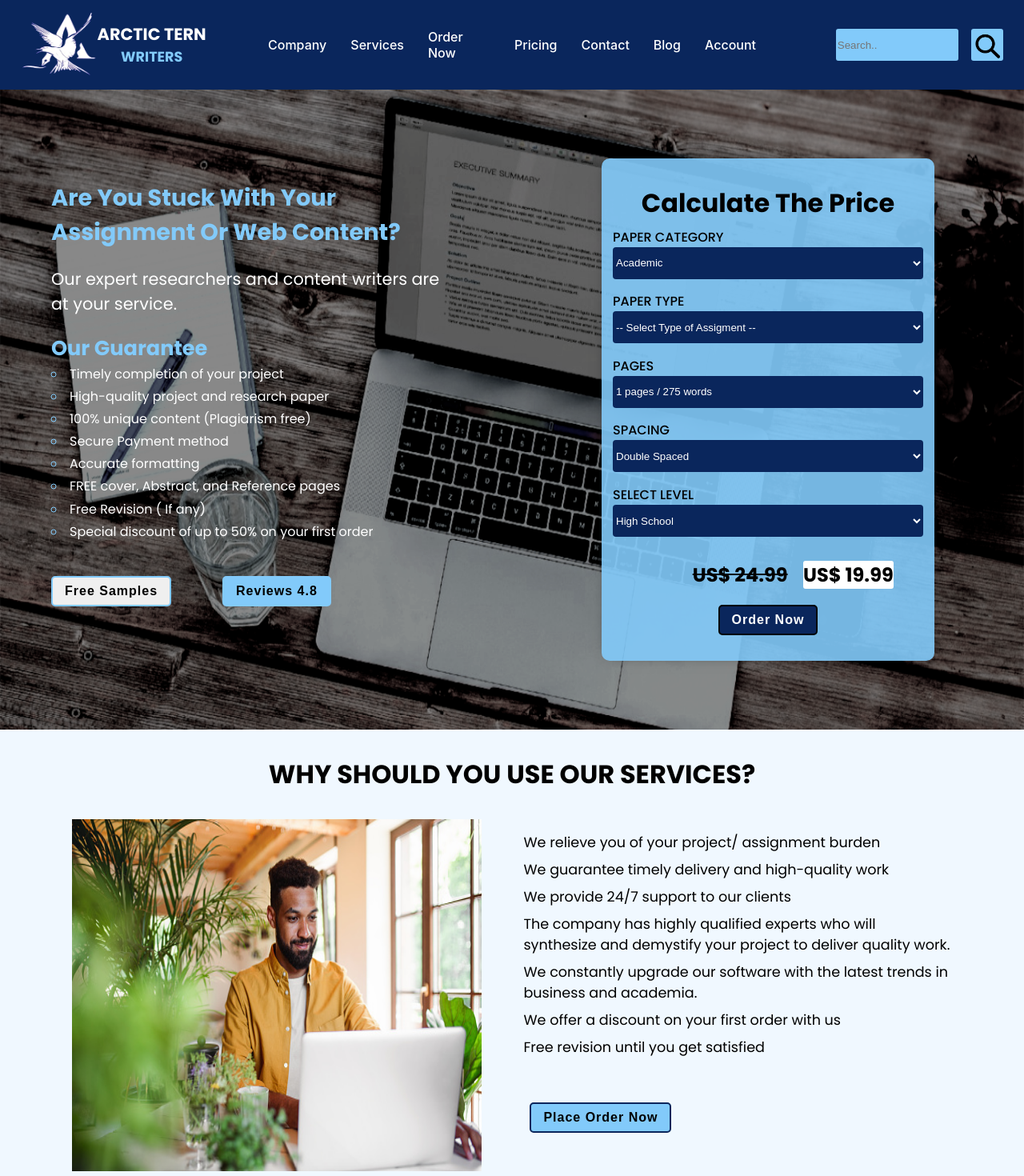
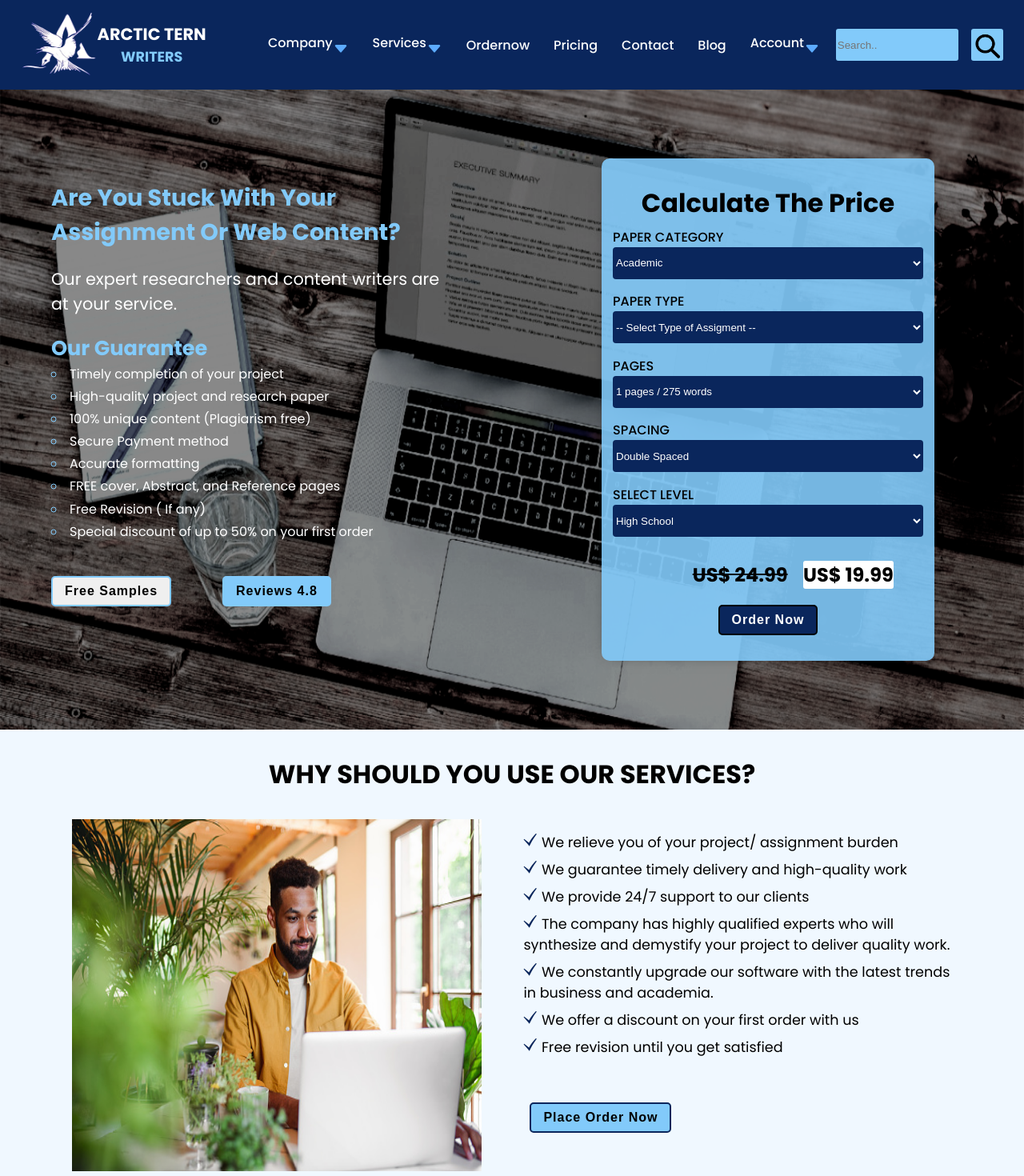
Before and after one commit to Marklanet/Arctictern-Frorntend, a React (Create React App) app: page / in a window 1280 px wide. Shown: the top 1470 px of the page at 80% size. Built offline with nearby package versions, Linux system fonts and the light colour scheme.

Commit message:
corrections

```diff
--- a/src/components/common/topbar/Topbar.jsx
+++ b/src/components/common/topbar/Topbar.jsx
@@ -5,6 +5,10 @@ import search from "../../../images/search.png";
 import togle from "../../../images/togle.png";
 import untogle from "../../../images/untogle.png";
 import Dropdown from "./dropdown/Dropdown";
+import { FaBars, FaArrowAltCircleDown } from "react-icons/fa";
+import { MdOutlineCancel } from "react-icons/md";
+import { BsFillCaretDownFill } from "react-icons/bs";
+
 import Dropdownside from "./dropdownside/Dropdownside";
 import {
   navlist,
@@ -85,7 +89,7 @@ export default function Topbar() {
           <li onMouseEnter={onMouseEnter2} onMouseLeave={onMouseLeave2}>
             <Link to="/">
               Company
-              <i className="fas fa-caret-down" />
+              <BsFillCaretDownFill className="topicon" />
             </Link>
             {dropdown2 && (
               <Dropdown
@@ -96,7 +100,9 @@ export default function Topbar() {
           </li>
 
           <li onMouseEnter={onMouseEnter3} onMouseLeave={onMouseLeave3}>
-            <Link to="services">Services</Link>
+            <Link to="services">
+              Services <BsFillCaretDownFill className="topicon" />
+            </Link>
             {dropdown3 && (
               <Dropdownside
                 articlelist={articlelist}
@@ -106,7 +112,7 @@ export default function Topbar() {
           </li>
 
           <li>
-            <Link to="order">Order now</Link>
+            <Link to="order">Ordernow</Link>
           </li>
 
           <li>
@@ -121,7 +127,10 @@ export default function Topbar() {
             <Link to="blog">Blog</Link>
           </li>
           <li onMouseEnter={onMouseEnter} onMouseLeave={onMouseLeave}>
-            <Link to="login">Account</Link>
+            <Link to="login">
+              Account
+              <BsFillCaretDownFill className="topicon" />
+            </Link>
             {dropdown && <Dropdown dropdata={accountdroplist} />}
           </li>
         </ul>
@@ -132,19 +141,17 @@ export default function Topbar() {
         </div>
 
         <div className="togle">
-          {click === true ? (
-            <img
-              src={untogle}
-              alt=""
+          {click === false ? (
+            <FaBars
+              className="icon"
               onClick={(e) => {
                 e.preventDefault();
                 handleClick();
               }}
             />
           ) : (
-            <img
-              src={togle}
-              alt=""
+            <MdOutlineCancel
+              className="icon"
               onClick={(e) => {
                 e.preventDefault();
                 handleClick();
--- a/src/components/common/topbar/dropdownside/Dropdownside.jsx
+++ b/src/components/common/topbar/dropdownside/Dropdownside.jsx
@@ -1,6 +1,7 @@
 import React from "react";
 import "./dropdownside.css";
 import { Link } from "react-router-dom";
+import { BsFillCaretRightFill } from "react-icons/bs";
 
 const Dropdownside = ({ articlelist, academiclist }) => {
   const [click, setClick] = React.useState(false);
@@ -30,6 +31,7 @@ const Dropdownside = ({ articlelist, academiclist }) => {
               onClick={() => setClick(false)}
             >
               Article Services
+              <BsFillCaretRightFill className="topicon" />
             </Link>
           </li>
 
@@ -49,6 +51,7 @@ const Dropdownside = ({ articlelist, academiclist }) => {
               onClick={() => setClick(false)}
             >
               Academic Services
+              <BsFillCaretRightFill className="topicon" />
             </Link>
           </li>
 
--- a/src/components/common/topbar/topbar.css
+++ b/src/components/common/topbar/topbar.css
@@ -77,8 +77,8 @@
     cursor: pointer;
     color: white;
     font-weight: 500;
-    font-family: -apple-system, BlinkMacSystemFont, 'Segoe UI', Roboto, 'Helvetica Neue', Arial, 'Noto Sans', sans-serif, 'Apple Color Emoji', 'Segoe UI Emoji', 'Segoe UI Symbol', 'Noto Color Emoji';
     font-variant: tabular-nums;
+
 }
 
 .largescreen>li:hover {
@@ -89,6 +89,8 @@
   }
 .topbar a{
     color: inherit;
+    display: flex;
+    flex-direction: row;
 }
 .upss>.search{
     width:25%;
@@ -106,7 +108,15 @@
     border: none;
     border-radius: 3px;
 }
+.topbar .topicon{
+    margin-top: 10px;
+    width: 2.5vh;
+    height: 2.5vh;
+    color: #5cabff;
 
+
+
+}
 
 .upss>.search>img{
     margin-left: 2vh;
@@ -123,12 +133,13 @@ display: none;
 
 
 }
-.togle>img{
+.togle>.icon{
     cursor: pointer;
     margin-right: 3vw;
-    height: 7vh !important ;
+    height: 6vh !important ;
     width:8vh!important;
     border-radius: 3px;
+    color: white;
     border: 2px solid rgb(130, 202, 250);
 }
 
@@ -160,6 +171,7 @@ display: none;
         font-size: calc(0.4rem + 1vw);
         margin-left: 0px;
         padding: 9px 5px;
+
     }
 
 }
--- a/src/pages/home/screen/screen.css
+++ b/src/pages/home/screen/screen.css
@@ -124,6 +124,12 @@
     }
 }
 @media (max-width: 576px) {
+    .screen{
+        position:unset;
+
+        height: max-content !important;
+
+    }
     .screen .form>p{
         font-size: calc(0.6rem + 1vw);
     }
@@ -133,27 +139,29 @@
         list-style:circle;
         font-size: calc(0.5rem + 1vw);
       }
-    .screen{
-        height: max-content !important;
-        min-height: 140vh;
-    }
+
     .screen>img{
        display: none;
     }
     .screen .left {
+        padding-top: 4vh;
         background-color: black;
         height: max-content;
         width: 100%;
     }
+    .screen .ontop{
+        position:unset;
+        margin-bottom: 5vh;
+        display: flex;
+        flex-direction: column;
+        height: max-content !important;
+    }
     .screen .right{
-        height:max-content !important;
+
         width: 100%;
         margin-top: 7.5vh;
     }
-    .screen .ontop{
-        display: flex;
-        flex-direction: column;
-    }
+
 
      .screen .right>div{
         width: 90%;
--- a/src/pages/home/testimonials/testimonial.css
+++ b/src/pages/home/testimonials/testimonial.css
@@ -37,6 +37,7 @@ height: 60vh;
     text-align: center;
     color: #0a265c;
     font-weight: 400;
+    font-size: calc(0.5rem + 1vw);
 }
   .slideshowSlider>div {
     display: inline-block;
@@ -80,10 +81,6 @@ height: 60vh;
 
   .slideshowDot.active >img {
     border: 5px solid #0a265c;
-
-      margin-bottom: 1vh;
-
-
   }
 
   @media (max-width: 576px) {
--- a/src/pages/home/whyus/Whyus.jsx
+++ b/src/pages/home/whyus/Whyus.jsx
@@ -1,5 +1,6 @@
 import React from "react";
 import "./whyus.css";
+import { GiCheckMark } from "react-icons/gi";
 
 import whyusimg from "../../../images/us.jpg";
 
@@ -13,19 +14,36 @@ export default function Whyus() {
         <img src={whyusimg} alt="" />
         <div className="whyyouneedus">
           <ul>
-            <li>We relieve you of your project/ assignment burden</li>
-            <li>We guarantee timely delivery and high-quality work</li>
-            <li>We provide 24/7 support to our clients</li>
             <li>
+              <GiCheckMark className="listicon" />
+              We relieve you of your project/ assignment burden
+            </li>
+            <li>
+              <GiCheckMark className="listicon" />
+              We guarantee timely delivery and high-quality work
+            </li>
+            <li>
+              <GiCheckMark className="listicon" />
+              We provide 24/7 support to our clients
+            </li>
+            <li>
+              <GiCheckMark className="listicon" />
               The company has highly qualified experts who will synthesize and
               demystify your project to deliver quality work.
             </li>
             <li>
+              <GiCheckMark className="listicon" />
               We constantly upgrade our software with the latest trends in
               business and academia.
             </li>
-            <li>We offer a discount on your first order with us</li>
-            <li>Free revision until you get satisfied</li>
+            <li>
+              <GiCheckMark className="listicon" />
+              We offer a discount on your first order with us
+            </li>
+            <li>
+              <GiCheckMark className="listicon" />
+              Free revision until you get satisfied
+            </li>
           </ul>
           <button>Place Order Now</button>
         </div>
--- a/src/pages/home/whyus/whyus.css
+++ b/src/pages/home/whyus/whyus.css
@@ -11,10 +11,13 @@ font-weight: 700;
 font-size: 2rem;
 margin-top: 4vh;
 margin-bottom: 4vh;
+}
+.whyus .listicon{
+color:  #0a265c;
+margin-right: 5px;
+}
 
 
-
-}
 .earth>h1{
    text-align: center;
    font-weight: 700;
@@ -40,6 +43,7 @@ margin-bottom: 4vh;
 .whyyouneedus li{
 font-size: calc(0.3rem + 1vw);
 margin-bottom: 1vh;
+
 }
 
 .whyyouneedus>button{
@@ -70,6 +74,10 @@ margin-bottom: 1vh;
         height: max-content;
 
     }
+    .whyyouneedus li{
+        font-size: calc(0.7rem + 1vw);
+        margin-bottom: 1vh;
+     }
 
 .space{
 
```
